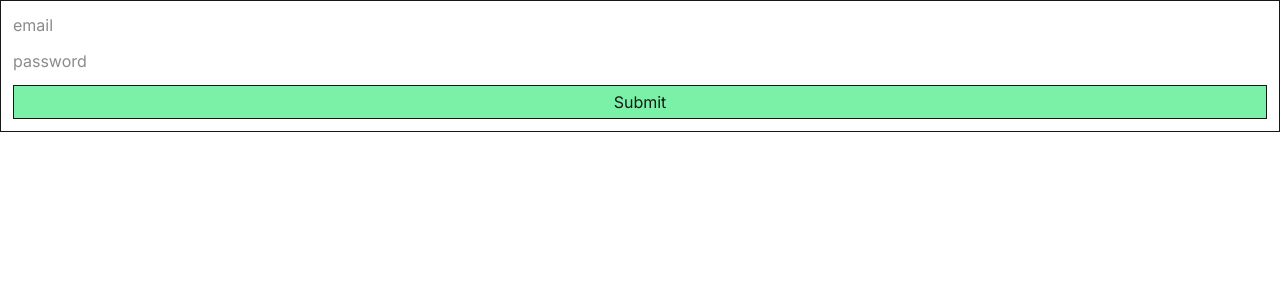
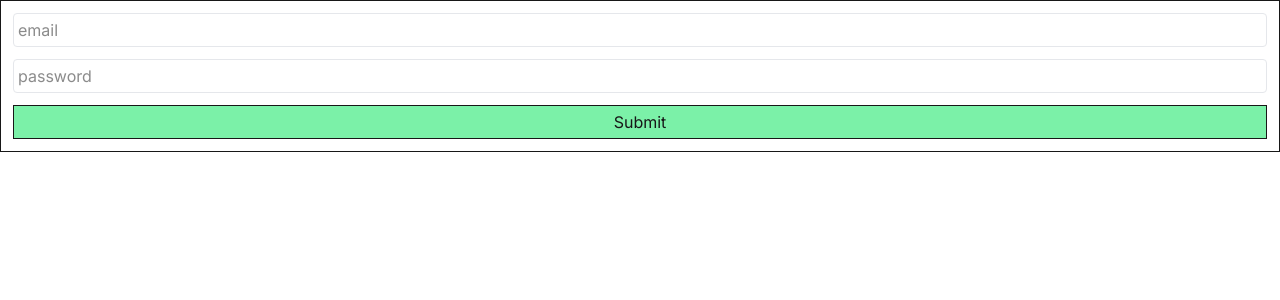
Before and after one commit to Anupam-Katiyar-Mern-stack-developer/nextjs-learning, a Next.js app: page /login in a window 1280 px wide. Shown: the top 300 px of the page. Built offline with nearby package versions, Linux system fonts and the light colour scheme.

Commit message:
ai integrate

```diff
--- a/app/login/page.js
+++ b/app/login/page.js
@@ -1,3 +1,5 @@
+"use client";
+
 import { useActionState } from "react";
 import { loginUser } from "./actions";
 
@@ -14,8 +16,8 @@ export default function loginPage() {
   return (
     <div>
       <form action={formAction} className="space-y-3 border p-3 flex flex-col">
-        <input name="email" placeholder="email" />
-        <input name="password" placeholder="password" />
+        <input name="email" placeholder="email"className="border rounded p-1 border-gray-200" />
+        <input name="password" placeholder="password"className="border rounded p-1 border-gray-200" />
         <button type="submit" className="border p-1 bg-green-300">
           Submit
         </button>
```
